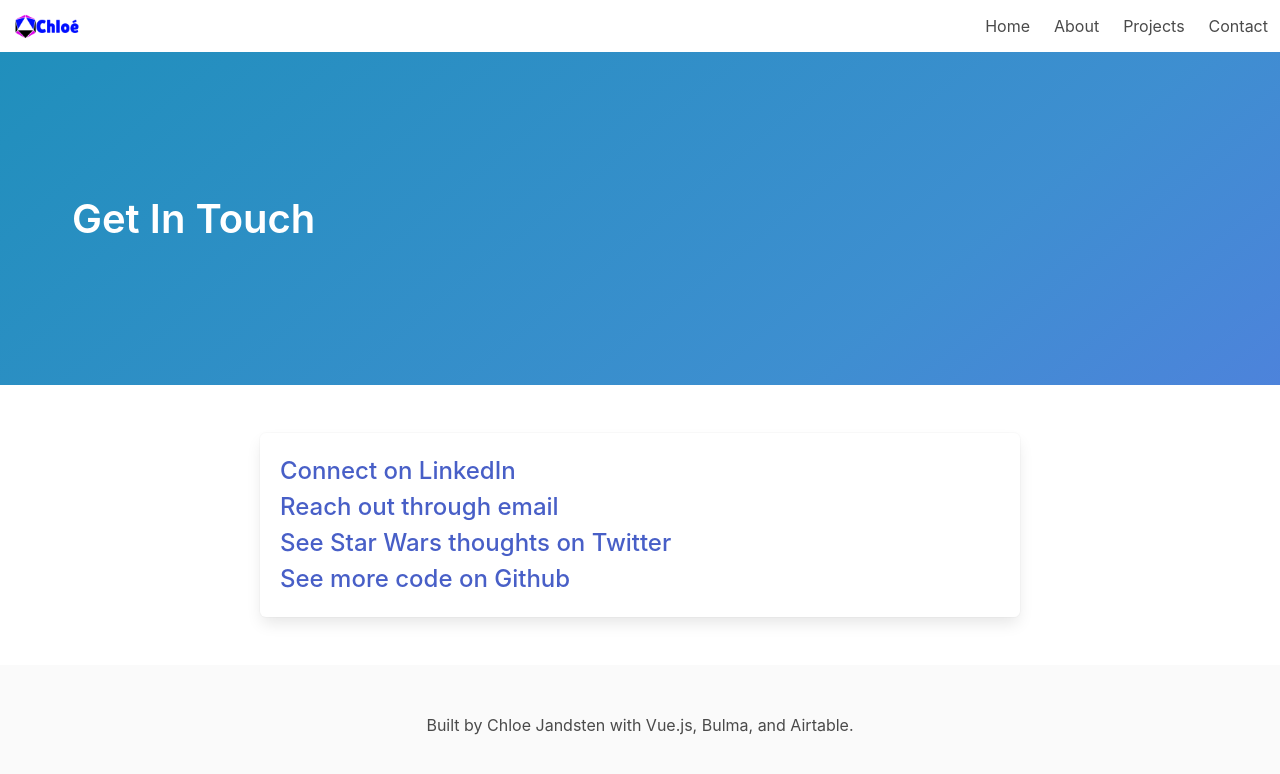
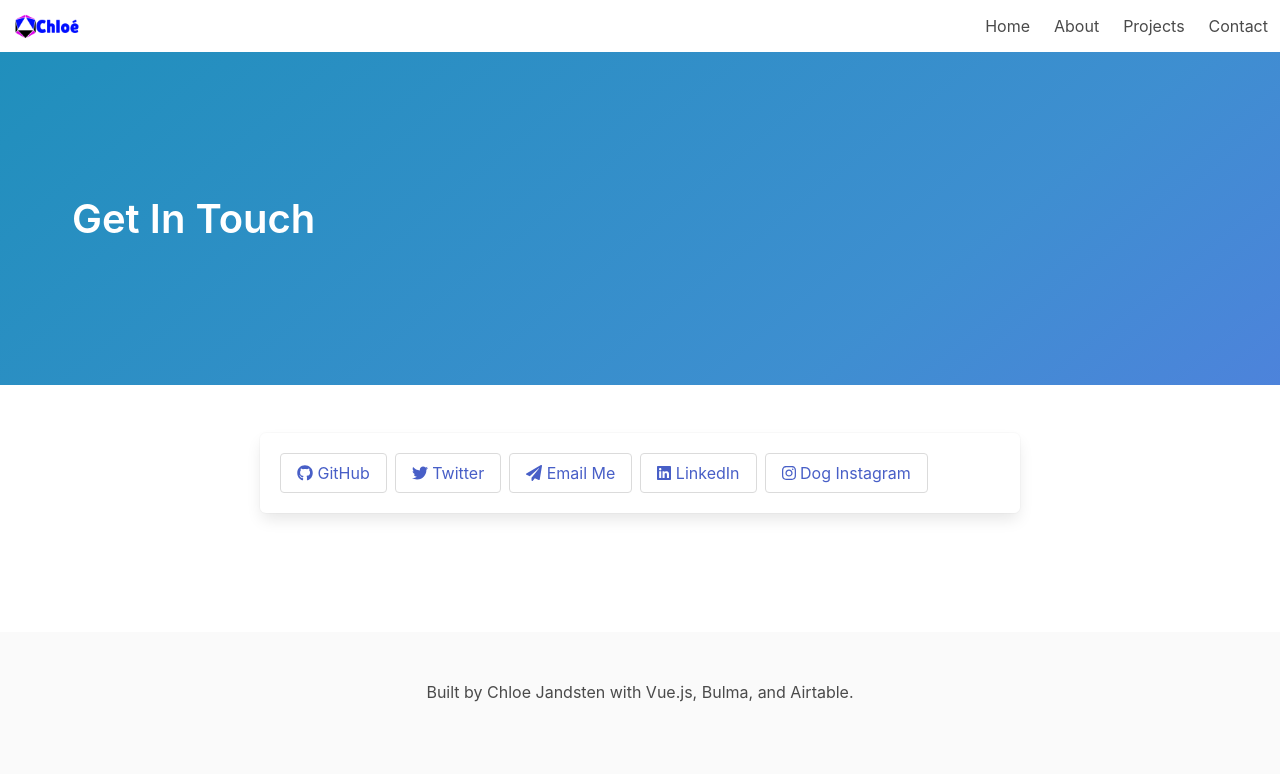
Before and after one commit to KuroiiJ/portfolio, a Vue app: page /contact in a window 1280 px wide. Shown: the top 774 px of the page. Built offline with nearby package versions, Linux system fonts and the light colour scheme; what vue-simple-markdown would draw is missing.

Commit message:
Feature: Contact Updated'

```diff
--- a/package.json
+++ b/package.json
@@ -8,6 +8,10 @@
     "lint": "vue-cli-service lint"
   },
   "dependencies": {
+    "@fortawesome/fontawesome-svg-core": "^1.2.28",
+    "@fortawesome/free-brands-svg-icons": "^5.13.0",
+    "@fortawesome/free-solid-svg-icons": "^5.13.0",
+    "@fortawesome/vue-fontawesome": "^0.1.9",
     "axios": "^0.19.2",
     "bulma": "^0.8.2",
     "core-js": "^3.6.4",
--- a/src/main.js
+++ b/src/main.js
@@ -3,8 +3,16 @@ import App from './App.vue'
 import router from "./router"
 import VueSimpleMarkdown from 'vue-simple-markdown'
 import 'vue-simple-markdown/dist/vue-simple-markdown.css'
+import { library } from '@fortawesome/fontawesome-svg-core'
+import { faGithub, faTwitter, faLinkedin, faInstagram } from '@fortawesome/free-brands-svg-icons'
+import { faUserSecret, faPaperPlane } from '@fortawesome/free-solid-svg-icons'
+import { FontAwesomeIcon } from '@fortawesome/vue-fontawesome'
 
 Vue.use(VueSimpleMarkdown)
+library.add(faUserSecret)
+library.add(faGithub, faTwitter, faPaperPlane, faLinkedin, faInstagram)
+
+Vue.component('font-awesome-icon', FontAwesomeIcon)
 
 Vue.config.productionTip = false
 
--- a/src/views/Contact.vue
+++ b/src/views/Contact.vue
@@ -9,32 +9,40 @@
 				</div>
 			</div>
 		</section>
+
+
+
+
 		<section class="section">
 			<div class="container">
 				<div class="columns is-centered">
 					<div class="column is-two-thirds">
 						<div class="box">
+              <p class="buttons">
+                <button class="button">
 
-              <h3 class="is-size-4 has-text-weight-medium">
-								<a href="https://www.linkedin.com/in/chloejandsten/">Connect on LinkedIn</a>
-							</h3>
-
-              <h3 class="is-size-4 has-text-weight-medium">
-								<a href="mailto:chloe.jandsten@gmail.com">Reach out through email</a>
-							</h3>
-
-							<h3 class="is-size-4 has-text-weight-medium">
-								<a href="https://twitter.com/captainkuroii">See Star Wars thoughts on Twitter</a>
-							</h3>
-
-							<h3 class="is-size-4 has-text-weight-medium">
-								<a href="https://github.com/KuroiiJ">See more code on Github</a>
-							</h3>
-						</div>
+                  <span><a href="https://github.com/KuroiiJ"><font-awesome-icon :icon="['fab', 'github']" />  GitHub </a></span>
+                </button>
+                <button class="button">
+                  <span><a href="https://twitter.com/captainkuroii"> <font-awesome-icon :icon="['fab', 'twitter']" /> Twitter</a></span>
+                </button>
+                <button class="button">
+                  <span><a href="mailto:chloe.jandsten@gmail.com"> <font-awesome-icon :icon="['fas', 'paper-plane']" /> Email Me</a></span>
+                </button>
+                <button class="button">
+                  <span><a href="https://www.linkedin.com/in/chloejandsten/"> <font-awesome-icon :icon="['fab', 'linkedin']" /> LinkedIn</a></span>
+                </button>
+                <button class="button">
+                  <span><a href="https://www.instagram.com/hondo_the_doggo/"> <font-awesome-icon :icon="['fab', 'instagram']" /> Dog Instagram</a></span>
+                </button>
+              </p>
+            </div>
 					</div>
 				</div>
 			</div>
 		</section>
+
+
 	</div>
 </template>
 
```
Also changed, not shown: 1 other file (tests, documents, lock files or other folders).
